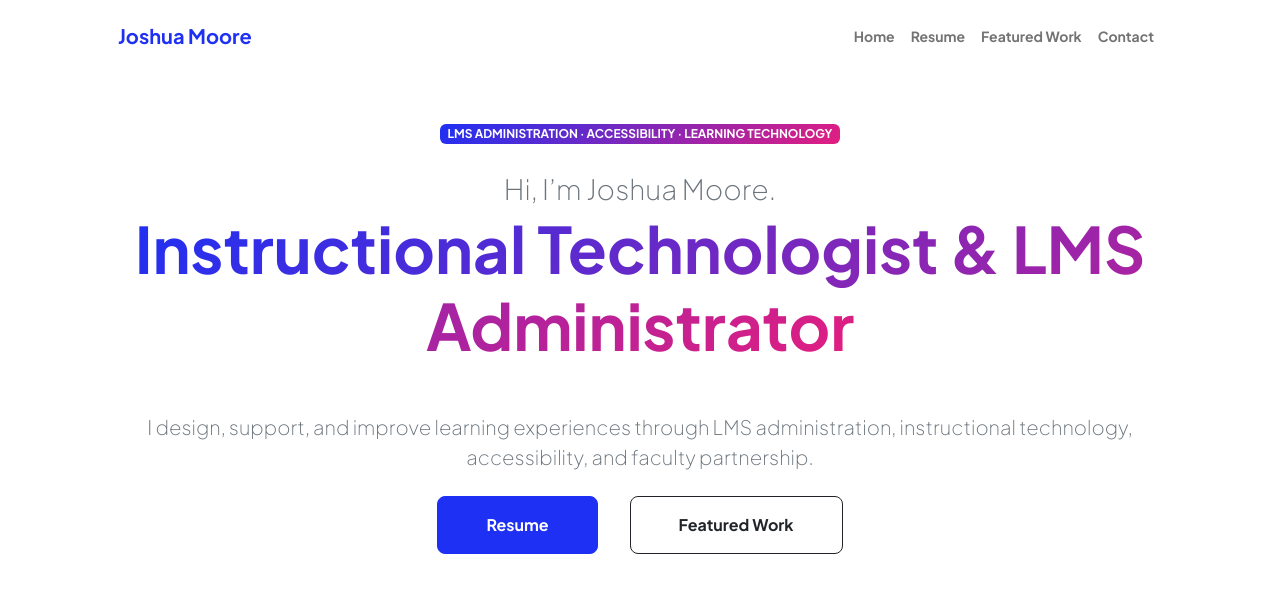
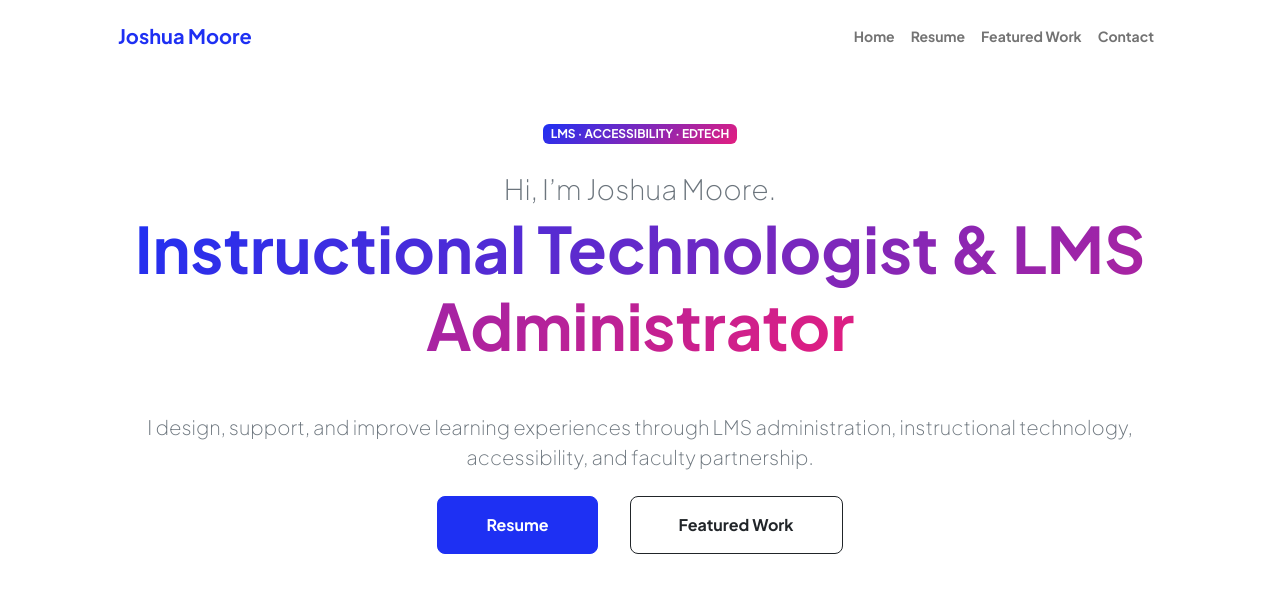
Before and after one commit to jm-moore/jm-moore.github.io, a website: page dist/index.html in a window 1280 px wide. Shown: the top 596 px of the page. Drawn offline with nearby package versions, Linux system fonts and the light colour scheme.

Commit message:
Update LMS Administration label for clarity

```diff
--- a/dist/index.html
+++ b/dist/index.html
@@ -38,8 +38,8 @@
                         <div class="col-xxl-5">
                             <div class="text-center text-xxl-start">
                                 <div class="badge bg-gradient-primary-to-secondary text-white mb-4">
-                                    <div class="text-uppercase">LMS Administration &middot; Accessibility &middot; Learning Technology</div>
-                                </div>
+                                 <div class="text-uppercase">LMS · Accessibility · EdTech</div>
+                                 </div>
                                 <div class="fs-3 fw-light text-muted">Hi, I’m Joshua Moore.</div>
                                 <h1 class="display-3 fw-bolder mb-5">
                                     <span class="text-gradient d-inline">Instructional Technologist & LMS Administrator</span>
```
